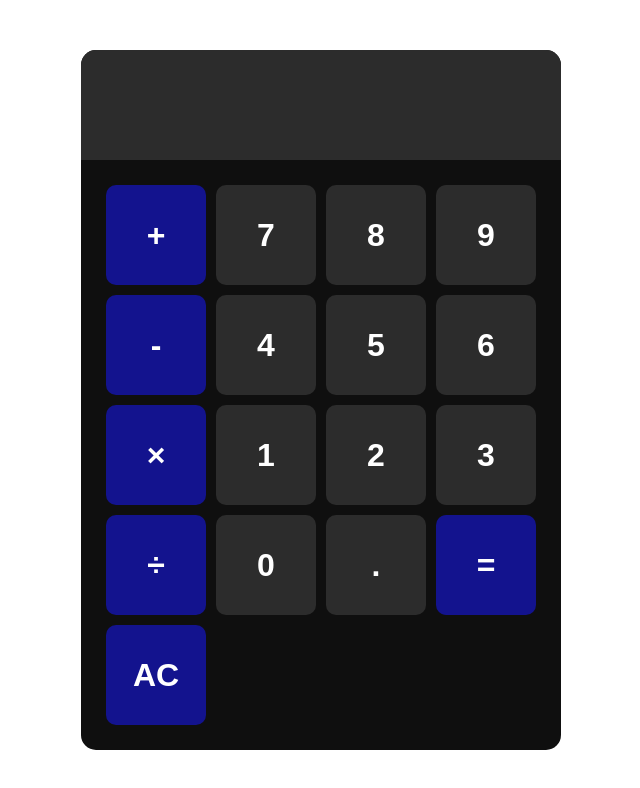
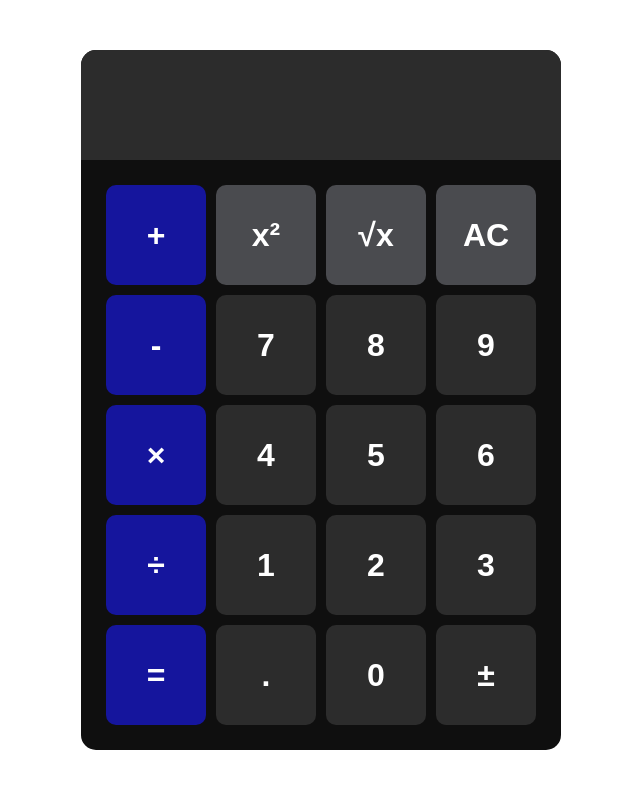
Before and after one commit to kenancasey/cael-culator, a plain HTML site: page index.html in a window 1280 px wide. Shown: the whole page, without its empty margins (319-959 px from the left). Drawn offline with Linux system fonts and the light colour scheme.

Commit message:
added buttons

```diff
--- a/index.html
+++ b/index.html
@@ -11,24 +11,25 @@
         <input id="display" readonly>
         <div id="keys">
             <button class="operator" onclick="appendToDisplay('+')">+</button>
+            <button class="operator-special" onclick="appendToDisplay('x²')">x²</button>
+            <button class="operator-special" onclick="appendToDisplay('√x')">√x</button>
+            <button class="operator-special" onclick="clearDisplay()">AC</button>
+            <button class="operator" onclick="appendToDisplay('-')">-</button>
             <button onclick="appendToDisplay('7')">7</button>
             <button onclick="appendToDisplay('8')">8</button>
             <button onclick="appendToDisplay('9')">9</button>
-            <button class="operator" onclick="appendToDisplay('-')">-</button>
+            <button class="operator" onclick="appendToDisplay('×')">×</button>
             <button onclick="appendToDisplay('4')">4</button>
             <button onclick="appendToDisplay('5')">5</button>
             <button onclick="appendToDisplay('6')">6</button>
-            <button class="operator" onclick="appendToDisplay('×')">×</button>
+            <button class="operator" onclick="appendToDisplay('÷')">÷</button>
             <button onclick="appendToDisplay('1')">1</button>
             <button onclick="appendToDisplay('2')">2</button>
             <button onclick="appendToDisplay('3')">3</button>
-            <button class="operator" onclick="appendToDisplay('÷')">÷</button>
+            <button class="operator" onclick="calculate()">=</button>
+            <button onclick="appendToDisplay('.')">.</button>
             <button onclick="appendToDisplay('0')">0</button>
-            <button onclick="appendToDisplay('.')">.</button>
-            <button class="operator" onclick="calculate()">=</button>
-            <button class="operator" onclick="clearDisplay()">AC</button>
-
-
+            <button onclick="appendToDisplay('±')">±</button>
         </div>
     </div>
 
--- a/styles.css
+++ b/styles.css
@@ -58,13 +58,25 @@ button:active{
 }
 
 .operator{
-    background-color: rgb(19, 19, 142);
+    background-color: hsl(240, 76%, 35%);
 }
 
 .operator:hover{
-    background-color: hsl(240, 76%, 42%);;
+    background-color: hsl(240, 76%, 42%);
 }
 
 .operator:active{
-    background-color: hsl(240, 76%, 52%);;
+    background-color: hsl(240, 76%, 52%);
 }
+
+.operator-special{
+    background-color: hsl(225, 3%, 30%);
+}
+
+.operator-special:hover{
+    background-color: hsl(225, 3%, 40%);
+}
+
+.operator-special:active{
+    background-color: hsl(225, 3%, 50%);
+}
```
